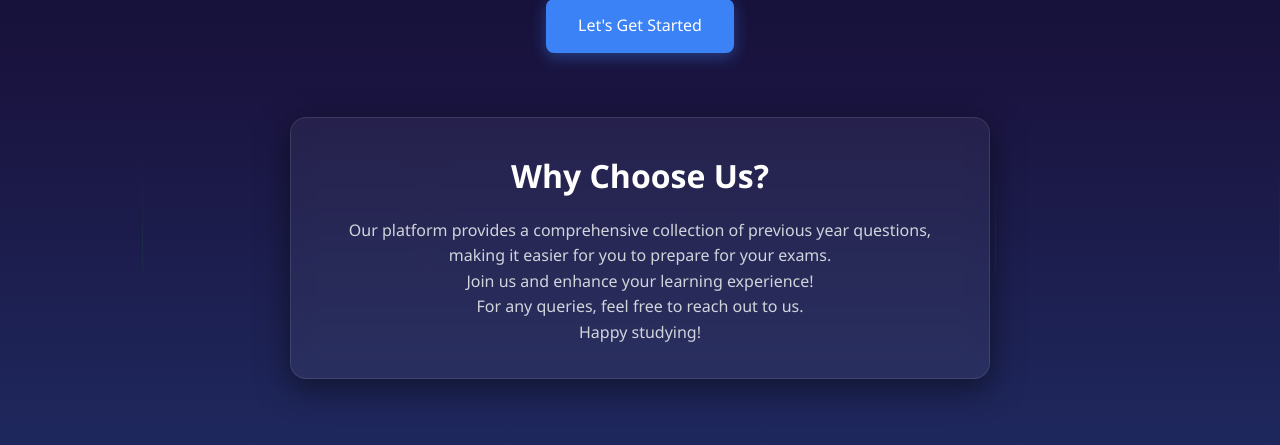
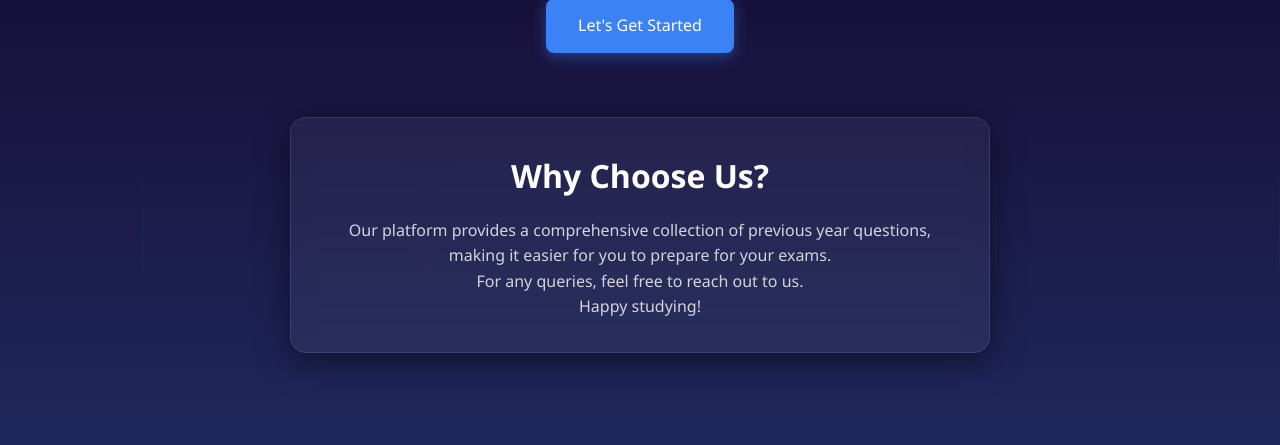
Before and after one commit to 22f3000982/iitm-bs-portal, a Flask app: page / in a window 1280 px wide. Shown: the part 317-762 px from the top of the page. Run offline with Flask 2, Linux system fonts and the light colour scheme.

```diff
--- a/templates/landing.html
+++ b/templates/landing.html
@@ -289,7 +289,7 @@ body {
     <h2>Why Choose Us?</h2>
     <p>Our platform provides a comprehensive collection of previous year questions, making it easier for you to prepare for your exams.</p>
 
-    <p>Join us and enhance your learning experience!</p>
+    <!-- <p>Join us and enhance your learning experience!</p> -->
     <p>For any queries, feel free to reach out to us.</p>
     <p>Happy studying!</p>
   </div>
```
